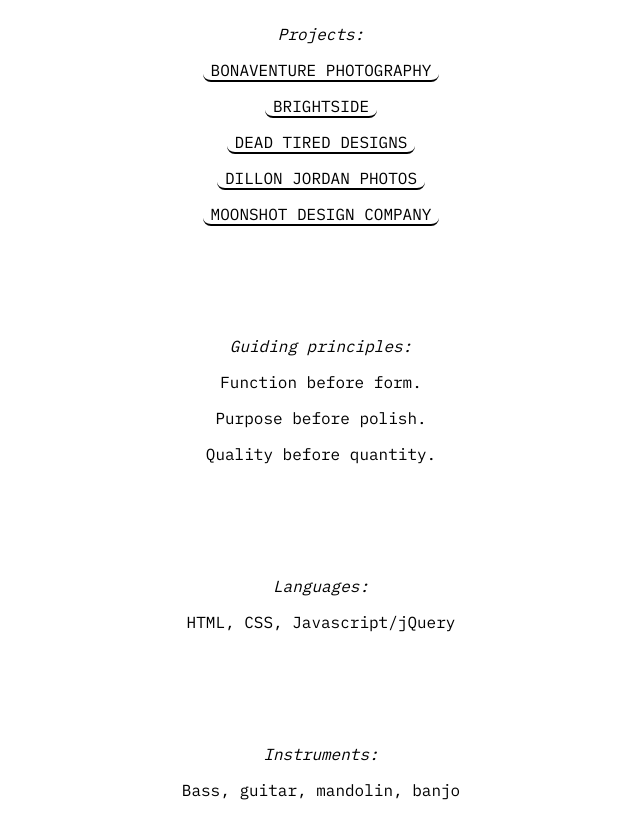
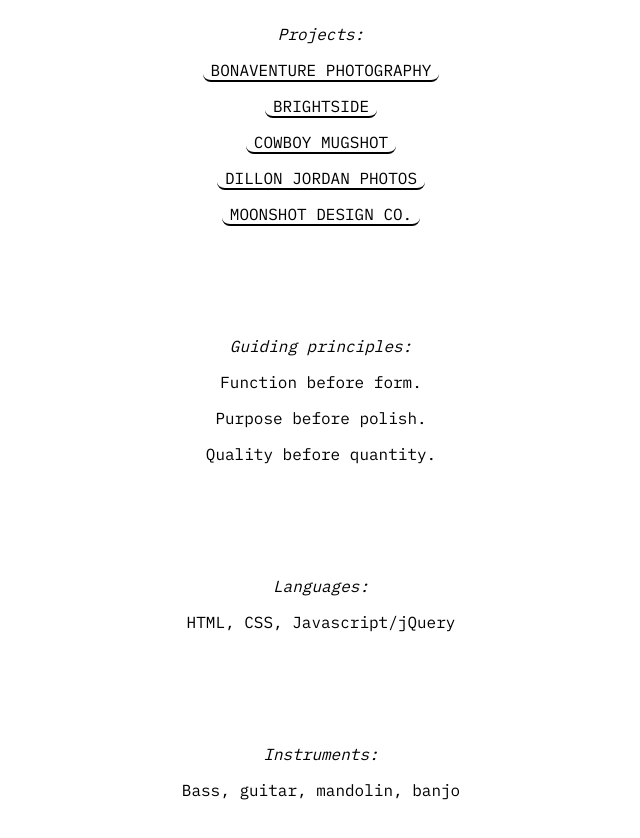
Before and after one commit to moonshotdesignco/harrywilsondunaway, a plain HTML site: page more.html in a window 1280 px wide. Shown: the part 1240-2078 px from the top of the page, without its empty margins (319-959 px from the left). Drawn offline with Linux system fonts and the light colour scheme.

Commit message:
update portfolio

```diff
--- a/more.html
+++ b/more.html
@@ -25,7 +25,11 @@
   <p>CONS: generally tired, often over-caffeinated.</p>
   <section>&nbsp;</section>
   <p><i>Projects:</i></p>
-  <p><a href="https://bonaventurephotography.com">Bonaventure Photography</a></p><p><a href="https://officialbrightside.com">Brightside</a></p><p><a href="https://deadtireddesigns.com">Dead Tired Designs</a></p><p><a href="https://dillonjordanphotos.com">Dillon Jordan Photos</a></p><p><a href="https://moonshotdesignco.com">Moonshot Design Company</a></p>
+  <p><a href="https://bonaventurephotography.com">Bonaventure Photography</a></p>
+  <p><a href="https://officialbrightside.com">Brightside</a></p>
+  <p><a href="https://cowboymugshot.com">Cowboy Mugshot</a></p>
+  <p><a href="https://dillonjordanphotos.com">Dillon Jordan Photos</a></p>
+  <p><a href="https://moonshotdesignco.com">Moonshot Design Co.</a></p>
   <section>&nbsp;</section>
   <p><i>Guiding principles:</i></p>
   <p>Function before form.</p>
```
